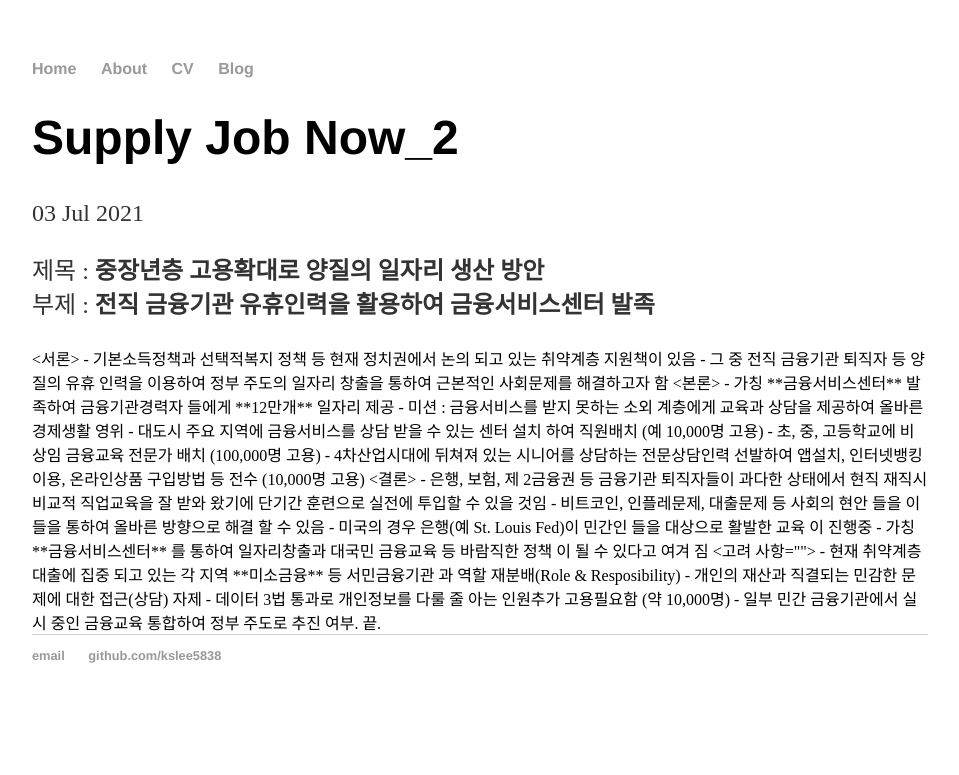
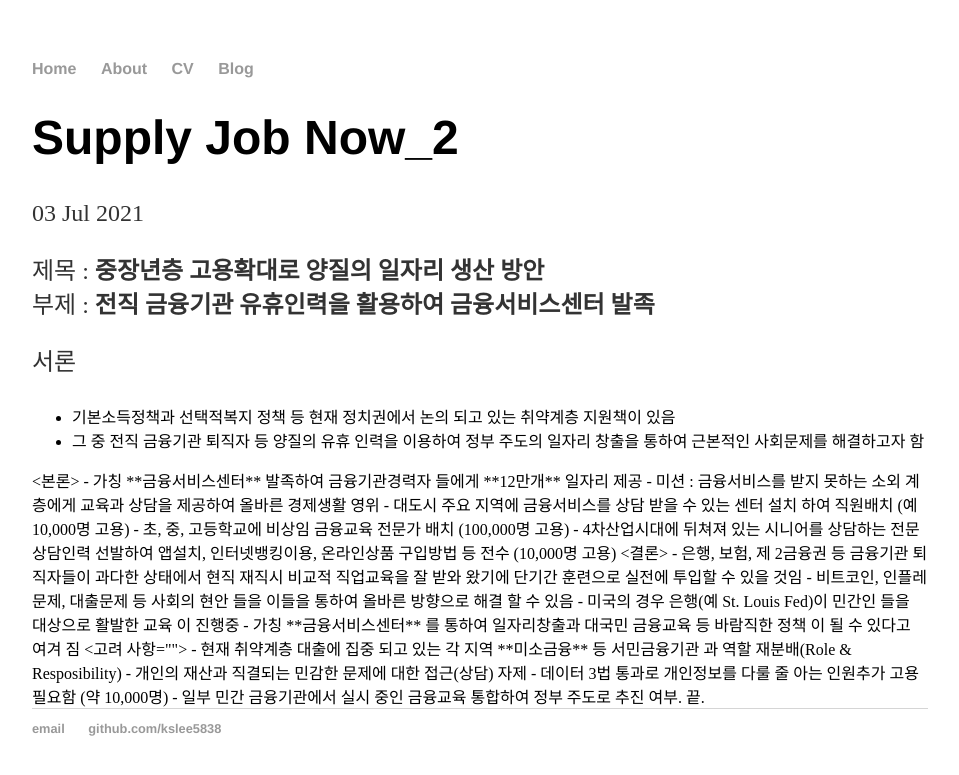
Before and after one commit to kslee5838/kslee5838.github.io, a Jekyll site: the page built from _posts/2021-07-03-test-ball.md, in a window 1280 px wide. Shown: the top 775 px of the page, without its empty margins (160-1119 px from the left). Built offline with Jekyll 4.4.1, drawn with Linux system fonts in a browser that asks for light colours.

Commit message:
confused md

```diff
--- a/_posts/2021-07-03-test-ball.md
+++ b/_posts/2021-07-03-test-ball.md
@@ -6,7 +6,7 @@ date: 2021-07-03
 제목 : **중장년층 고용확대로 양질의 일자리 생산 방안**
 부제 : **전직 금융기관 유휴인력을 활용하여 금융서비스센터 발족**
 
-<서론>
+서론
 - 기본소득정책과 선택적복지 정책 등 현재 정치권에서 논의 되고 있는 취약계층 지원책이 있음
 - 그 중 전직 금융기관 퇴직자 등 양질의 유휴 인력을 이용하여 정부 주도의 일자리 창출을 통하여 근본적인 사회문제를 해결하고자 함
 
```
